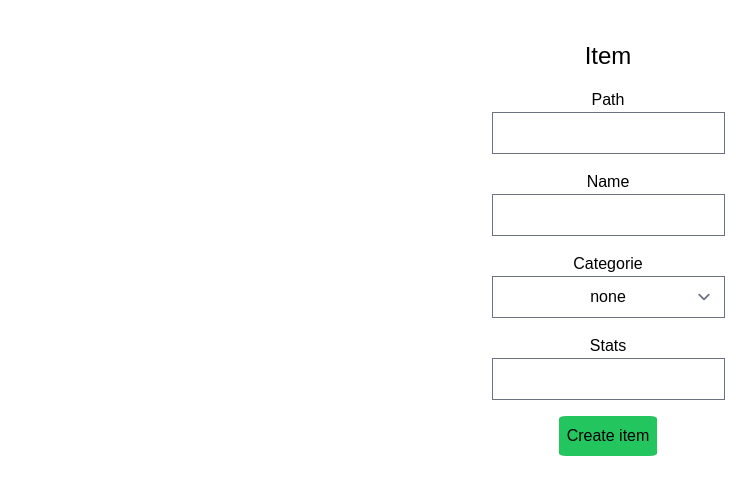
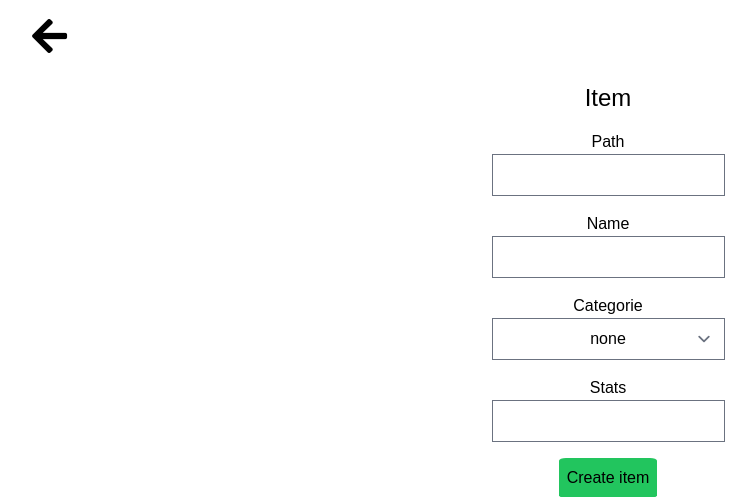
Before and after one commit to prism404/rpg_ror, a Rails app: page /items/new in a window 1280 px wide. Shown: the top 497 px of the page, without its empty margins (32-788 px from the left). Run offline with Rails 7, Linux system fonts and the light colour scheme; style sheets or scripts are compiled from the project's sources; some libraries are stand-ins or nearby versions; some web fonts are replaced.

Commit message:
add cdn font awesome

```diff
--- a/app/views/game_masters/show.html.erb
+++ b/app/views/game_masters/show.html.erb
@@ -30,7 +30,9 @@
             <div class="flex items-center justify-center">
                 <img src="/assets/gameMaster/papyrus.png" class="w-[14em] h-[22em]"/>
                 <div class="absolute">
-                    <p class="text-2xl text-black font-bold mb-2"></p>
+                    <p class="text-2xl text-black font-bold mb-2">
+                        <%= link_to "ITEMS", items_path %>
+                    </p>
                 </div>
             </div>
         </div>
--- a/app/views/items/edit.html.erb
+++ b/app/views/items/edit.html.erb
@@ -1,3 +1,6 @@
+<%= link_to items_path do %>
+    <i class="fas fa-arrow-left relative left-[5%] top-4 text-[40px] hover:scale-125"></i>
+<% end %>
 <div class="flex justify-center">
     <div class="mt-10" >
        <%= form_with model: @item, local: true do |form| %>
--- a/app/views/items/index.html.erb
+++ b/app/views/items/index.html.erb
@@ -1,8 +1,11 @@
 <div class="flex justify-center text-slate-700">
+    <%= link_to game_master_path do %>
+        <i class="fas fa-arrow-left relative left-[150%] top-4 text-[40px] hover:scale-125"></i>
+    <% end %>
     <div class="w-[80vw]">
         <h1 class="text-center text-2xl my-4">List of item</h1>
         <%= link_to new_item_path() do %>
-            <button class="ml-10 bg-cyan-300 p-2 rounded-[7%]">Add new item</button>
+            <button class="ml-40 bg-cyan-300 p-2 rounded-[7%] bold">Add new item</button>
         <% end %>
         <table class="bg-slate-400 w-[100%] mt-4">
             <thead>
--- a/app/views/items/new.html.erb
+++ b/app/views/items/new.html.erb
@@ -1,3 +1,6 @@
+   <%= link_to items_path do %>
+        <i class="fas fa-arrow-left relative left-[5%] top-4 text-[40px] hover:scale-125"></i>
+    <% end %>
 <div class="flex justify-center">
     <div class="mt-10" >
        <%= form_with model: @item, local: true do |form| %>
--- a/app/views/items/show.html.erb
+++ /dev/null
@@ -1 +0,0 @@
-<h1>coucou</h1>
--- a/app/views/layouts/application.html.erb
+++ b/app/views/layouts/application.html.erb
@@ -8,8 +8,9 @@
     <%= stylesheet_link_tag "tailwind", "inter-font", "data-turbo-track": "reload" %>
     <%= stylesheet_link_tag "application", "data-turbo-track": "reload" %>
     <%= stylesheet_link_tag 'popup', media: 'all' %>
+    <%= stylesheet_link_tag "https://cdnjs.cloudflare.com/ajax/libs/font-awesome/5.13.0/css/all.min.css" %>
 
-    <script src="https://cdn.tailwindcss.com"></script>
+    <%= javascript_include_tag "https://cdn.tailwindcss.com" %>
     <%= javascript_importmap_tags %>
     <%= javascript_include_tag 'popup', :defer=> "defer" %>
 
```
